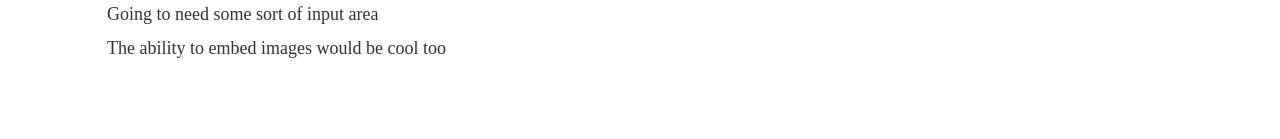
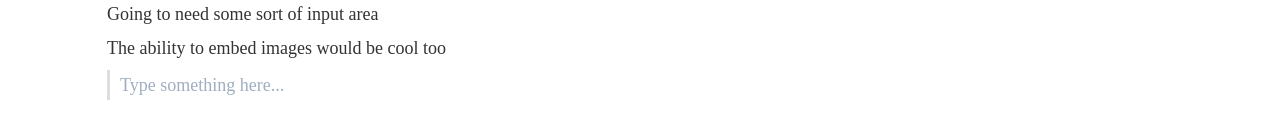
Before and after one commit to pringshia/memopad, a Next.js app: page / in a window 1280 px wide. Shown: the part 579-718 px from the top of the page. Built offline with nearby package versions, Linux system fonts and the light colour scheme; a web font is replaced by a local one.

Commit message:
Add an entrybox - a textbox that helps you enter in entries

```diff
--- /dev/null
+++ b/components/EntryBox.js
@@ -0,0 +1,48 @@
+export class EntryBox extends React.Component {
+  constructor(props) {
+    super(props);
+    this.state = {};
+  }
+  handleChange = event => {
+    this.setState({ value: event.target.value });
+  };
+  numberOfLines = () => {
+    if (!this.state.value) return 1;
+    console.log(this.state.value.match(/\n/g));
+    return (this.state.value.match(/\n/g) || []).length + 1;
+  };
+
+  render() {
+    return (
+      <div className="wrapper">
+        <style jsx>{`
+          .wrapper {
+            padding: 0 75px;
+          }
+          textarea {
+            background-color: white;
+            border-left: 3px solid #ddd;
+            color: #333;
+            width: 100%;
+            box-sizing: content-box;
+            padding: 0px 10px;
+            line-height: 30px;
+            resize: none;
+          }
+          textarea:focus {
+            border-left: 3px solid orangered;
+            outline: none;
+          }
+        `}</style>
+        <textarea
+          placeholder="Type something here..."
+          rows={this.numberOfLines()}
+          value={this.state.value}
+          onChange={this.handleChange}
+        />
+      </div>
+    );
+  }
+}
+
+export default EntryBox;
--- a/pages/index.js
+++ b/pages/index.js
@@ -2,6 +2,7 @@ import Head from "next/head";
 import LoadFonts from "~/utilities/Fonts";
 import Header from "~/components/Header";
 import Block from "~/components/Block";
+import EntryBox from "~/components/EntryBox";
 
 class Index extends React.Component {
   componentDidMount() {
@@ -13,6 +14,10 @@ class Index extends React.Component {
         <div className="p-8 pt-16">
           <Head>
             <title>Memopad</title>
+            <meta
+              name="viewport"
+              content="width=device-width, initial-scale=1, maximum-scale=1, user-scalable=0"
+            />
             <link
               href="https://cdn.jsdelivr.net/npm/tailwindcss/dist/tailwind.min.css"
               rel="stylesheet"
@@ -85,6 +90,7 @@ class Index extends React.Component {
           </Block>
           <Block>Going to need some sort of input area</Block>
           <Block>The ability to embed images would be cool too</Block>
+          <EntryBox />
         </div>
       </div>
     );
```
